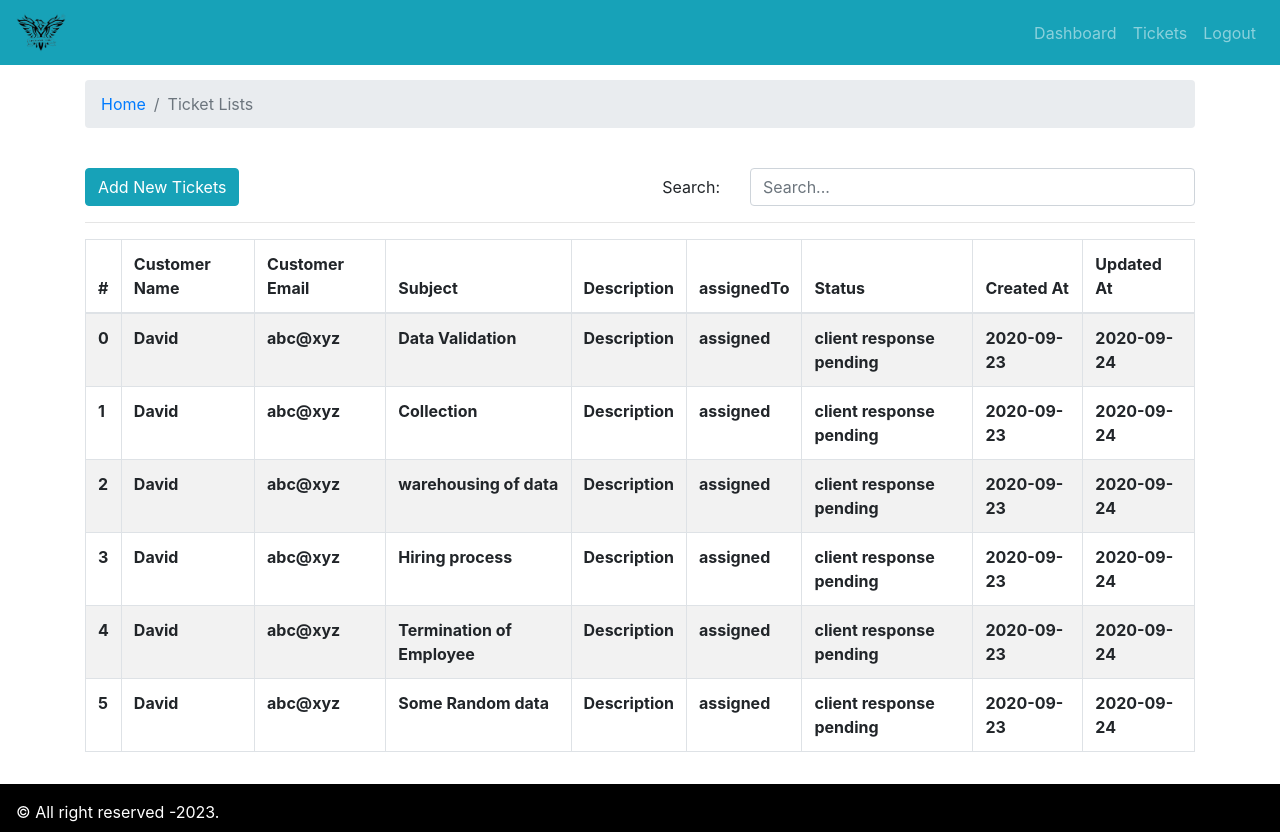
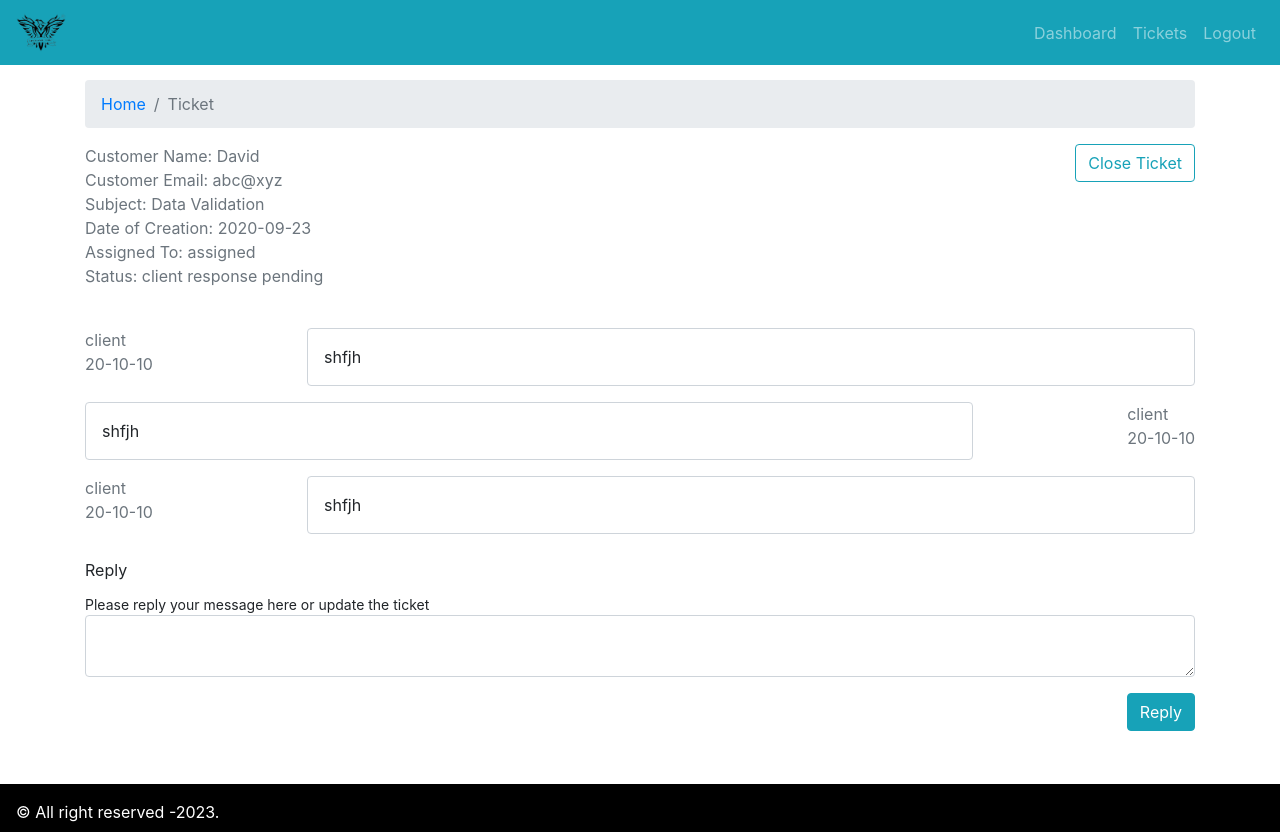
Before and after one commit to Shivanshu3979/EpitomeTRC, a React (Create React App) app: page /ticket/0 in a window 1280 px wide. Built offline with nearby package versions, Linux system fonts and the light colour scheme.

Commit message:
Ticket page

```diff
--- a/src/App.js
+++ b/src/App.js
@@ -5,13 +5,15 @@
 import { Dashboard } from "./page/dashboard/Dashboard.page";
 import { AddTicket } from "./page/new-ticket/AddTicket.page";
 import { TicketLists } from "./component/ticket-list/TicketLists.page";
+import { Ticket } from "./page/ticket/Ticket.page";
 function App() {
   return (
     <div className="App">
       <DefaultLayout>
           {/*<Dashboard/>*/}
           {/*<AddTicket/>*/}
-          <TicketLists/>
+          {/*<TicketLists/>*/}
+          <Ticket/>
       </DefaultLayout>
       {/*<Entry/>*/}
     </div>
--- a/src/assets/data/dummy-tickets.json
+++ b/src/assets/data/dummy-tickets.json
@@ -8,7 +8,24 @@
         "assignedTo":"assigned",
         "status":"client response pending",
         "createdAt":"2020-09-23",
-        "updatedAt":"2020-09-24"
+        "updatedAt":"2020-09-24",
+        "history":[
+            {
+                "date":"20-10-10",
+                "message":"shfjh",
+                "messageBy":"client"
+            },
+            {
+                "date":"20-10-10",
+                "message":"shfjh",
+                "messageBy":"client"
+            },
+            {
+                "date":"20-10-10",
+                "message":"shfjh",
+                "messageBy":"client"
+            }
+        ]
     },
     {
         "id":1,
--- /dev/null
+++ b/src/component/message-history/MessageHistory.comp.js
@@ -0,0 +1,20 @@
+import React from "react"
+import PropTypes from 'prop-types'
+import "./message-history.style.css";
+
+export const MessageHistory = ({msg}) => {
+    if(!msg) return null
+    return msg.map((row,i)=>(
+        <div key={i} className="message-history mt-3">
+            <div className="send text-weight-bold text-secondary">
+                <div className="sender">{row.messageBy}</div>
+                <div className="date">{row.date}</div>
+            </div>
+            <div className="message">{row.message}</div>
+        </div>
+    ));
+}
+
+MessageHistory.propTypes={
+    msg:PropTypes.array.isRequired,
+}
--- /dev/null
+++ b/src/component/message-history/message-history.style.css
@@ -0,0 +1,18 @@
+.message-history{
+    display: flex;
+    flex-direction: row;
+    justify-content: space-between;
+}
+
+.message-history:nth-child(even){
+    display: flex;
+    flex-direction: row-reverse;
+    justify-content: space-between;
+}
+
+.message{
+    padding: 1rem;
+    width:80%;
+    border: 1px solid #ced4da;
+    border-radius: 0.25rem;
+}
--- /dev/null
+++ b/src/component/update-ticket/UpdateTicket.comp.js
@@ -0,0 +1,29 @@
+import React from 'react'
+import {Form, Button} from 'react-bootstrap'
+import { PropTypes } from 'prop-types'
+
+export const UpdateTicket=({msg, handleOnChange,handleOnSubmit})=>{
+    return(
+        <Form onSubmit={handleOnSubmit}>
+            <Form.Label>Reply</Form.Label>
+            <Form.Text>Please reply your message here or update the ticket</Form.Text>
+            <Form.Control
+            as="textarea"
+            value={msg}
+            onChange={handleOnChange}
+            row="5"
+            name="detail"/>
+            <div className='text-right mt-3 mb-3'>
+                <Button variant="info" type="submit">
+                    Reply
+                </Button>
+            </div>
+        </Form>
+    )
+}
+
+UpdateTicket.propType={
+    msg: PropTypes.string.isRequired,
+    handleOnChange: PropTypes.func.isRequired,
+    handleOnSubmit: PropTypes.func.isRequired,
+}
--- /dev/null
+++ b/src/page/ticket/Ticket.page.js
@@ -0,0 +1,53 @@
+import React, { useEffect, useState } from "react";
+import { Container,Row, Col, Button } from "react-bootstrap";
+import { PageBreadcrumb } from "../../component/breadcrumb/Breadcrumb.comp";
+import tickets from "../../assets/data/dummy-tickets.json"
+import { MessageHistory } from "../../component/message-history/MessageHistory.comp";
+import { UpdateTicket } from "../../component/update-ticket/UpdateTicket.comp";
+
+const ticket=tickets[0]
+export const Ticket = () =>{
+    const [message, setMessage]=useState('');
+    useEffect(()=>{},[message])
+    const handleOnChange=(e)=>{
+        setMessage(e.target.value);
+    }
+    const handleOnSubmit=(e)=>{
+        setMessage(e.target.value);
+    }
+    return(
+        <Container>
+            <Row>
+                <Col>
+                <PageBreadcrumb page="Ticket"/>
+                </Col>
+            </Row>
+            <Row>
+                <Col className="text-weight-bolder text-secondary">
+                <div className="Customer Name">Customer Name: {ticket.customerName}</div>
+                <div className="Customer Email">Customer Email: {ticket.customerEmail}</div>
+                <div className="subject">Subject: {ticket.subject}</div>
+                <div className="date">Date of Creation: {ticket.createdAt}</div>
+                <div className="assigned To">Assigned To: {ticket.assignedTo}</div>
+                <div className="status">Status: {ticket.status}</div>
+                </Col>
+                <Col className="text-right">
+                <Button variant="outline-info">Close Ticket</Button>
+                </Col>
+            </Row>
+            <Row className="mt-4">
+                <Col>
+                    <MessageHistory msg={ticket.history}/>
+                </Col>
+            </Row>
+            <Row className="mt-4">
+                <Col>
+                    <UpdateTicket
+                    msg={message}
+                    handleOnChange={handleOnChange}
+                    handleOnSubmit={handleOnSubmit}/>
+                </Col>
+            </Row>
+        </Container>
+    )
+}
```
